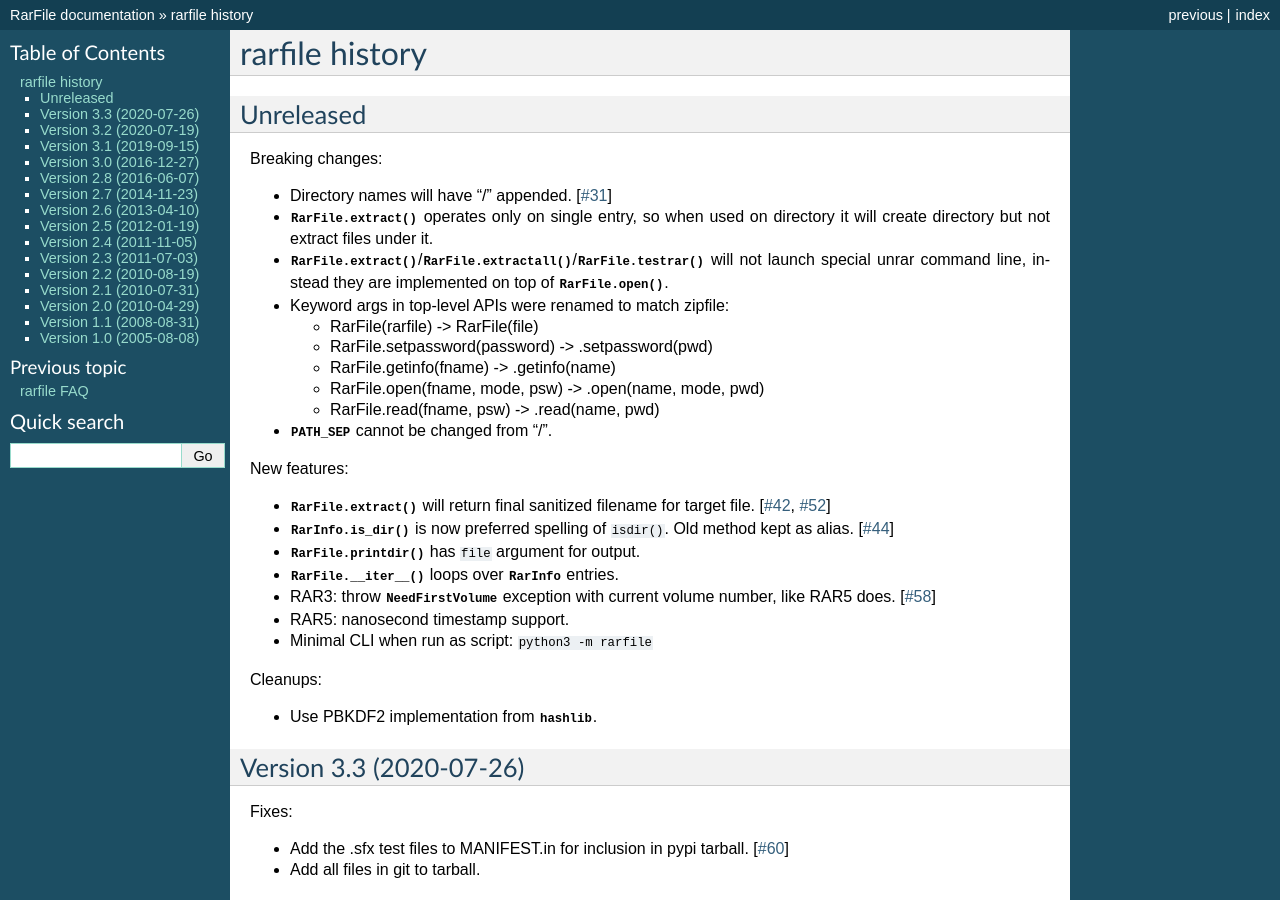
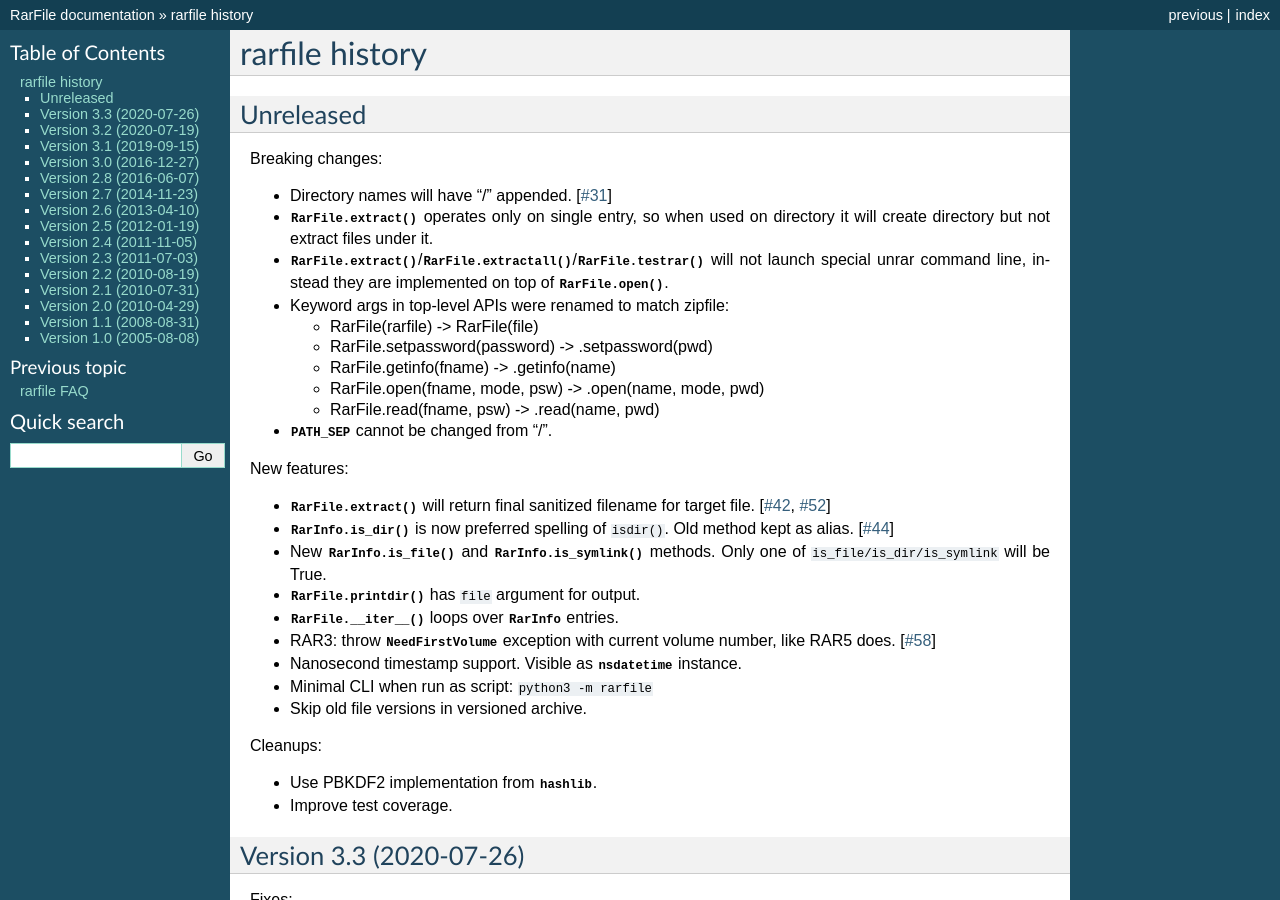
Before and after one commit to markokr/rarfile, a Sphinx documentation site: the page built from doc/news.rst, in a window 1280 px wide and 900 px high. Built offline with Sphinx 7.4.7, drawn with Linux system fonts in a browser that asks for light colours.

Commit message:
Update news

```diff
--- a/doc/news.rst
+++ b/doc/news.rst
@@ -36,17 +36,22 @@ New features:
 * :meth:`RarInfo.is_dir` is now preferred spelling of ``isdir()``.
   Old method kept as alias.
   [`#44 <https://github.com/markokr/rarfile/issues/44>`_]
+* New :meth:`RarInfo.is_file` and :meth:`RarInfo.is_symlink`
+  methods. Only one of ``is_file/is_dir/is_symlink`` will be True.
 * :meth:`RarFile.printdir` has ``file`` argument for output.
 * :meth:`RarFile.__iter__` loops over :class:`RarInfo` entries.
 * RAR3: throw :exc:`NeedFirstVolume` exception with current volume number,
   like RAR5 does.
   [`#58 <https://github.com/markokr/rarfile/issues/58>`_]
-* RAR5: nanosecond timestamp support.
+* Nanosecond timestamp support.  Visible as :class:`nsdatetime`
+  instance.
 * Minimal CLI when run as script: ``python3 -m rarfile``
+* Skip old file versions in versioned archive.
 
 Cleanups:
 
 * Use PBKDF2 implementation from :mod:`hashlib`.
+* Improve test coverage.
 
 Version 3.3 (2020-07-26)
 ------------------------
```
